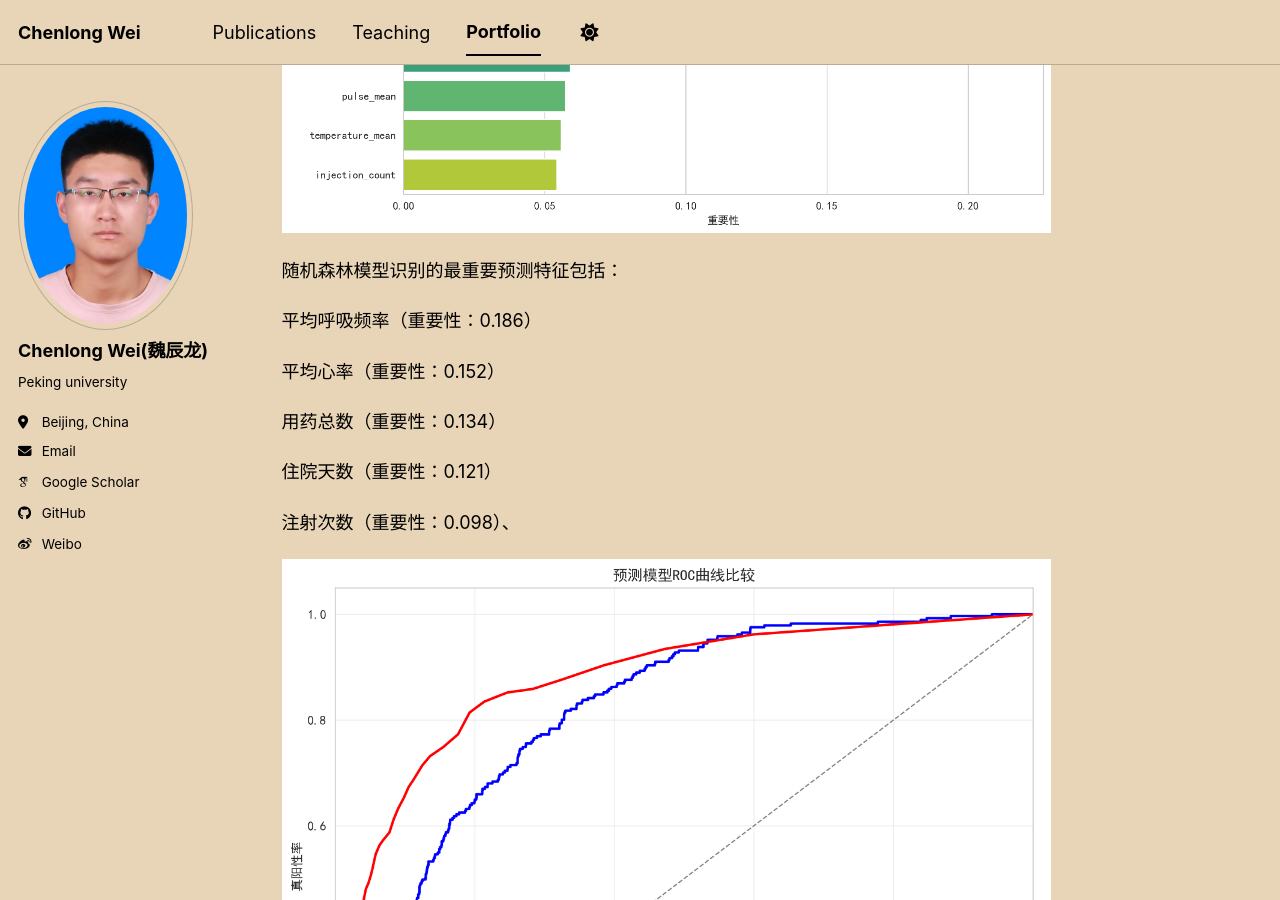
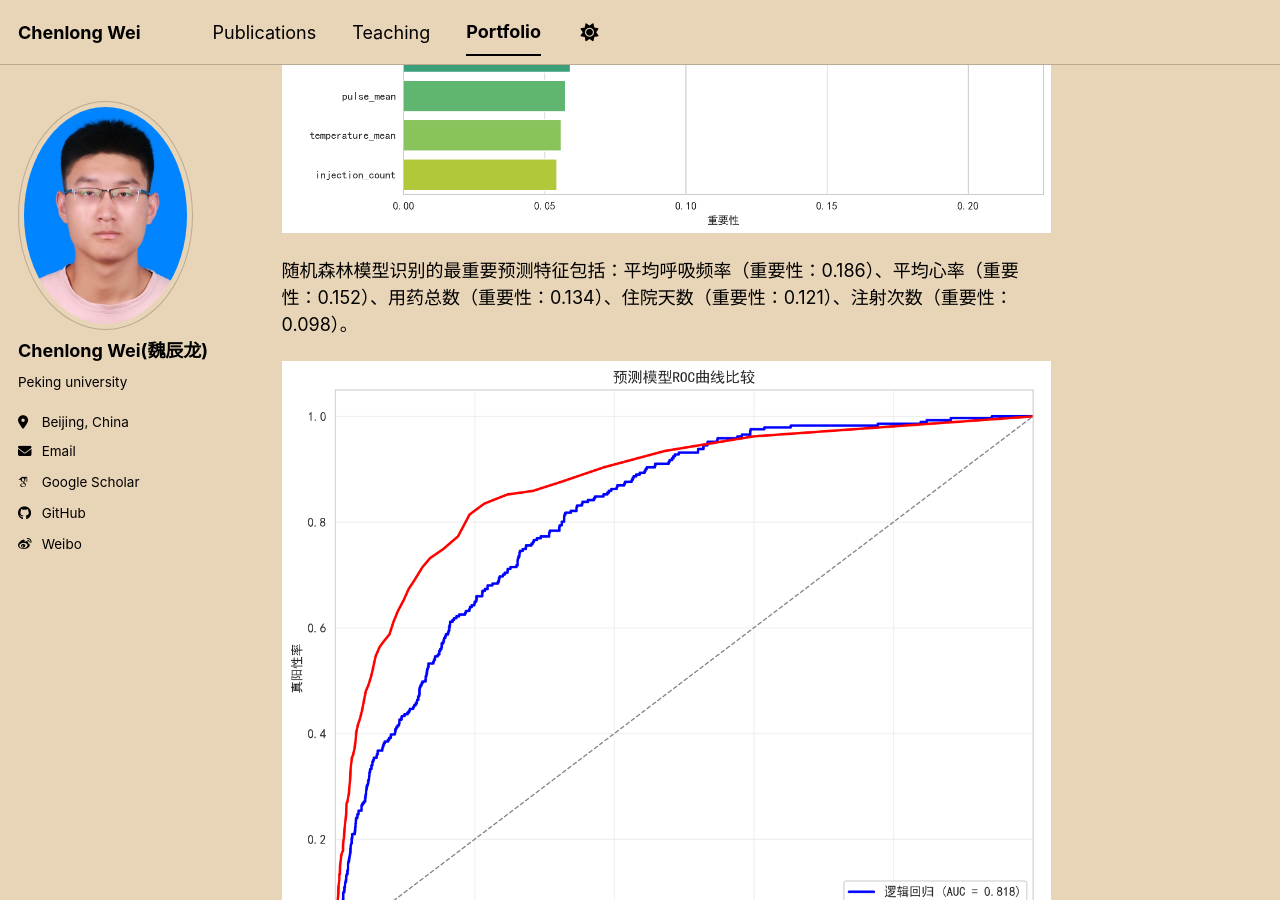
Before and after one commit to Vicwei0625/Vicwei0625.github.io, a Jekyll site: the page built from _portfolio/picu-treatment-pathway-analysis.md, in a window 1280 px wide and 900 px high, scrolled down 10030 px. Built offline with Jekyll 4.4.1, drawn with Linux system fonts in a browser that asks for light colours; some web fonts are replaced; a script bundle is joined from its source files by our own code; library files that are not in the unit come from our copies.

```diff
--- a/_portfolio/picu-treatment-pathway-analysis.md
+++ b/_portfolio/picu-treatment-pathway-analysis.md
@@ -342,17 +342,7 @@ plt.show()
 
 ![图6: 随机森林特征重要性](/images/portfolio/random_forest_feature_importance.png)
 
-随机森林模型识别的最重要预测特征包括：
-
-平均呼吸频率（重要性：0.186）
-
-平均心率（重要性：0.152）
-
-用药总数（重要性：0.134）
-
-住院天数（重要性：0.121）
-
-注射次数（重要性：0.098）、
+随机森林模型识别的最重要预测特征包括：平均呼吸频率（重要性：0.186）、平均心率（重要性：0.152）、用药总数（重要性：0.134）、住院天数（重要性：0.121）、注射次数（重要性：0.098）。
 
 ![图7: 预测模型ROC曲线比较](/images/portfolio/roc_curves_comparison.png)
 
```
